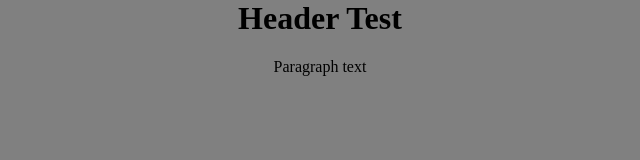
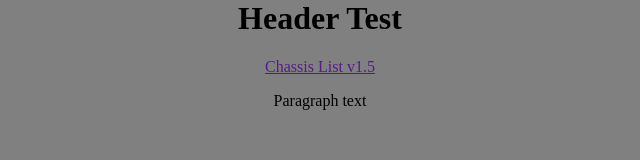
Before and after one commit to Mk-15-D/Mk-15-D-old, a plain HTML site: page index.html in a window 1280 px wide. Shown: the whole page, without its empty margins (320-960 px from the left). Drawn offline with Linux system fonts and the light colour scheme.

Commit message:
Update index.html

```diff
--- a/index.html
+++ b/index.html
@@ -6,7 +6,7 @@
     </head>
     <body>
         <h1>Header Test </h1>
-        <a href=""ChassisList.html"></a>
+        <a href=""ChassisList.html">Chassis List v1.5</a>
         <p> Paragraph text</p>
     </body>
 </html>
```
